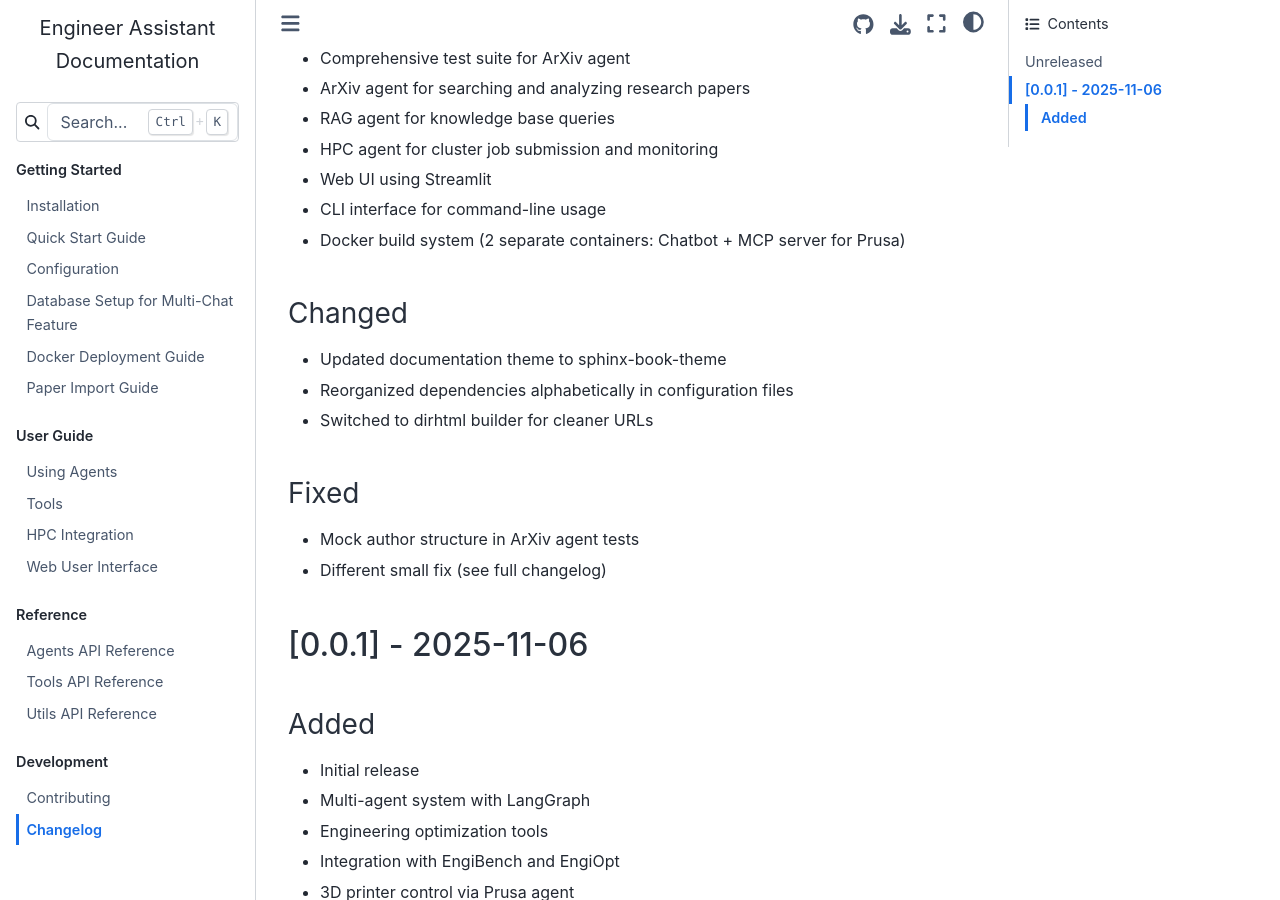
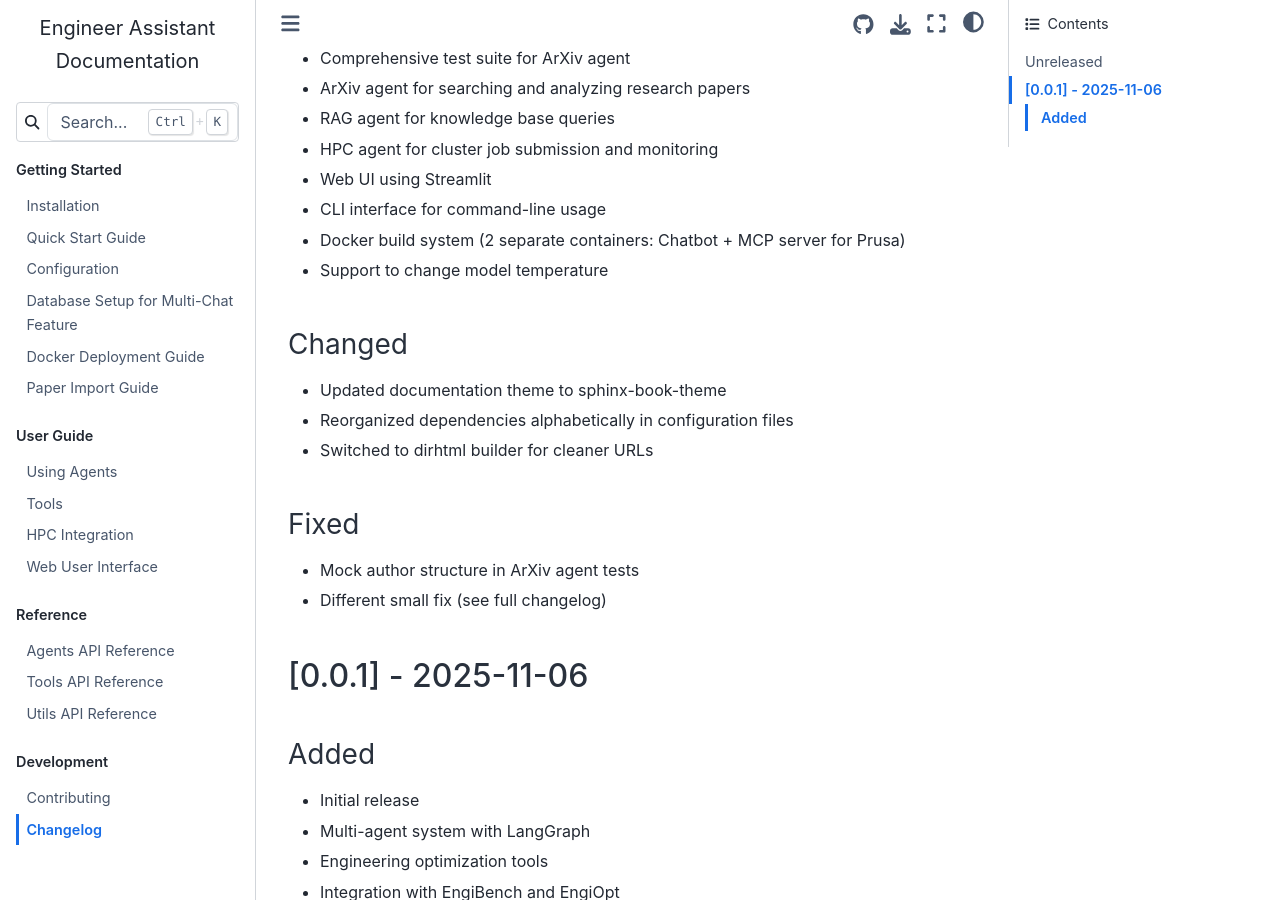
Before and after one commit to gioelemo/EngiAI-Public, a Sphinx documentation site: the page built from docs/source/changelog.md, in a window 1280 px wide and 900 px high, scrolled down 392 px. Built offline with Sphinx 7.4.7 and the Sphinx Book theme 1.1.4, drawn with Linux system fonts in a browser that asks for light colours.

Commit message:
Improve changelog

```diff
--- a/docs/source/changelog.md
+++ b/docs/source/changelog.md
@@ -16,6 +16,7 @@ and this project adheres to [Semantic Versioning](https://semver.org/spec/v2.0.0
 - Web UI using Streamlit
 - CLI interface for command-line usage
 - Docker build system (2 separate containers: Chatbot + MCP server for Prusa)
+- Support to change model temperature
 
 ### Changed
 - Updated documentation theme to sphinx-book-theme
```
